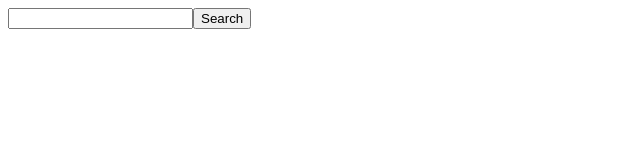
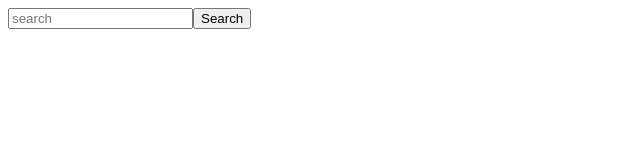
Before and after one commit to Nicola-Perera/vue-boolflix, a Vue app: page / in a window 1280 px wide. Shown: the top 160 px of the page, without its empty margins (0-640 px from the left). Built offline with nearby package versions, Linux system fonts and the light colour scheme.

Commit message:
add posters

```diff
--- a/src/components/MoviesLayout.vue
+++ b/src/components/MoviesLayout.vue
@@ -3,11 +3,13 @@
 
     <h2>Titolo del film: {{ title }}</h2>
     <h2>Titolo originale: {{ original_title }}</h2>
+    <img :src="poster" :alt="original_title + 'poster'">
     <div class="language">
       <h3>Lingua originale: {{ original_language }}</h3>
       <img :src="require('../assets/img/flags/flag_' + original_language + '.png')" :alt="'Language ' + original_language + ' flag'">
     </div>
     <h3>Valutazione media: {{ vote_average }}</h3>
+
   </div>
 </template>
 
@@ -18,6 +20,7 @@ export default {
     original_title: String,
     title: String,
     original_language: String,
+    poster: String,
     vote_average: Number
   }
 }
--- a/src/components/SeriesLayout.vue
+++ b/src/components/SeriesLayout.vue
@@ -3,11 +3,13 @@
 
     <h2>Nome della serie: {{ name }}</h2>
     <h2>Nome originale: {{ original_name }}</h2>
+    <img :src="poster" :alt="original_name + 'poster'">
     <div class="language">
       <h3>Lingua originale: {{ original_language }}</h3>
       <img :src="require('../assets/img/flags/flag_' + original_language + '.png')" :alt="'Language ' + original_language + ' flag'">
     </div>
     <h3>Valutazione media: {{ vote_average }}</h3>
+
   </div>
 </template>
 
@@ -18,6 +20,7 @@ export default {
     original_name: String,
     name: String,
     original_language: String,
+    poster: String,
     vote_average: Number
   }
 }
--- a/src/components/TitleSearch.vue
+++ b/src/components/TitleSearch.vue
@@ -1,10 +1,18 @@
 <template>
-  <!-- componente per l'input dell'utente -->
-  <div id="titleSearch">
-    <!-- titolo inserito dall'utente -->
-    <input type="text" name="searchByTitle" v-model="title" />
 
-    <button name="search" @click="callApi()">Search</button>
+  <div id="searchByTitle">
+    <header>
+
+      <div id="search">
+      <!-- inout dell'utente per cercare film o serie tv -->
+      <input type="text" placeholder="search" name="searchByTitle" v-model="title" />
+      <button name="search" @click="callApi()">Search</button>
+
+      </div>
+
+    </header>
+
+    <main>
 
     <div class="search_results">
       <div class="movies">
@@ -13,6 +21,7 @@
         v-for="movie in movies"
         :title="movie.title"
         :original_title="movie.original_title"
+        :poster="'https://image.tmdb.org/t/p/' + 'w342' + movie.poster_path"
         :original_language="movie.original_language"
         :vote_average="movie.vote_average"
         :key="movie.id"
@@ -25,12 +34,15 @@
         v-for="serie in series"
         :name="serie.title"
         :original_name="serie.original_name"
+        :poster="'https://image.tmdb.org/t/p/' + 'w342' + serie.poster_path"
         :original_language="serie.original_language"
         :vote_average="serie.vote_average"
         :key="serie.id"
       />
       </div>
     </div>
+
+    </main>
   </div>
 </template>
 
@@ -40,7 +52,7 @@ import MoviesLayout from './MoviesLayout.vue'
 import SeriesLayout from './SeriesLayout.vue'
 
 export default {
-  name: 'titleSearch',
+  name: 'search_results',
   components: {
     MoviesLayout,
     SeriesLayout
@@ -50,6 +62,8 @@ export default {
       api_key: '8132756f90b9196d3a74d67879dedc3c',
       movies_url: 'https://api.themoviedb.org/3/search/movie',
       series_url: 'https://api.themoviedb.org/3/search/tv',
+      poster_base: 'https://image.tmdb.org/t/p/',
+      poster_size: 'w342',
       errore: '',
       title: '',
       movies_section: '',
@@ -68,6 +82,9 @@ export default {
         )
         .then((response) => {
           console.log(response.data.results)
+          console.log(this.poster_base)
+          console.log(this.poster_size)
+          console.log(response.data.results[1].backdrop_path)
           this.movies = response.data.results
         })
         .catch((Error) => {
@@ -80,6 +97,9 @@ export default {
         )
         .then((response) => {
           console.log(response.data.results)
+          console.log(this.poster_base)
+          console.log(this.poster_size)
+          console.log(response.data.results[1].backdrop_path)
           this.series = response.data.results
         })
         .catch((Error) => {
```
